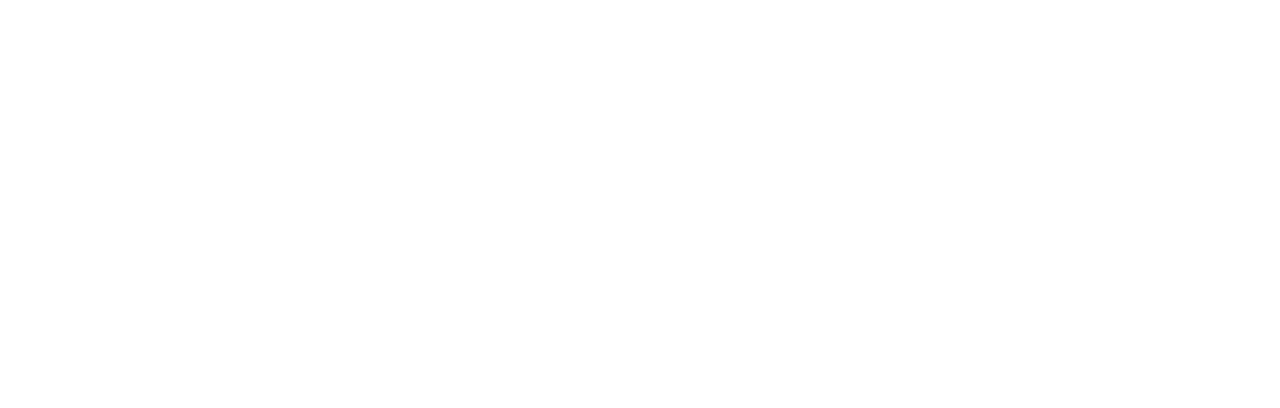
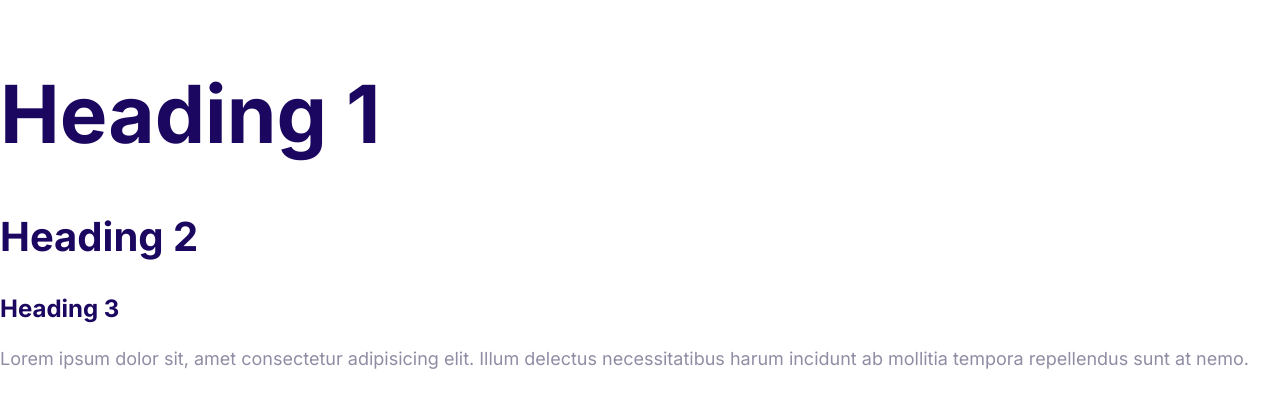
Before and after one commit to devcapt/moshify, a plain HTML site: page index.html in a window 1280 px wide. Drawn offline with Linux system fonts and the light colour scheme.

Commit message:
Define the styles for the fonts.

```diff
--- a/css/styles.css
+++ b/css/styles.css
@@ -1,7 +1,55 @@
-:root{
+:root {
   --color-primary: #2484ff;
   --color-seccondary: #00d9ff;
   --color-accent: #ff3400;
   --color-headings: #1b0760;
   --color-body: #918ca4;
 }
+
+html{
+  font-size: 62.5%;
+}
+
+body {
+  font-family: Inter, Arial, Helvetica, sans-serif;
+  color: var(--color-body);
+  font-size: 2.4rem;
+  line-height: 1.5;
+}
+
+h1,
+h2,
+h3 {
+  color: var(--color-headings);
+  margin-bottom: 1rem;
+}
+
+h1{
+  font-size: 7rem;
+}
+h2{
+  font-size: 4rem;
+}
+h3{
+  font-size: 3rem;
+}
+
+p{
+  padding-top: 0;
+}
+
+@media screen and (min-width:1024px) {
+  body{
+    font-size: 1.8rem;
+  }
+  h1{
+    font-size: 8rem;
+  }
+  h2{
+    font-size: 4rem;
+  }
+  h3{
+    font-size: 2.4rem;
+  }
+
+}
--- a/index.html
+++ b/index.html
@@ -7,8 +7,17 @@
     <title>Document</title>
     <link rel="stylesheet" href="/css/normalize.css" />
     <link rel="stylesheet" href="/css/styles.css" />
+
+    <!-- fonts -->
+      <link rel="preconnect" href="https://fonts.googleapis.com">
+      <link rel="preconnect" href="https://fonts.gstatic.com" crossorigin>
+      <link href="https://fonts.googleapis.com/css2?family=Inter:wght@400;700&display=swap" rel="stylesheet">
+    <!-- fonts -->
   </head>
   <body>
-
+    <h1>Heading 1</h1>
+    <h2>Heading 2</h2>
+    <h3>Heading 3</h3>
+    <p>Lorem ipsum dolor sit, amet consectetur adipisicing elit. Illum delectus necessitatibus harum incidunt ab mollitia tempora repellendus sunt at nemo.</p>
   </body>
 </html>
```
